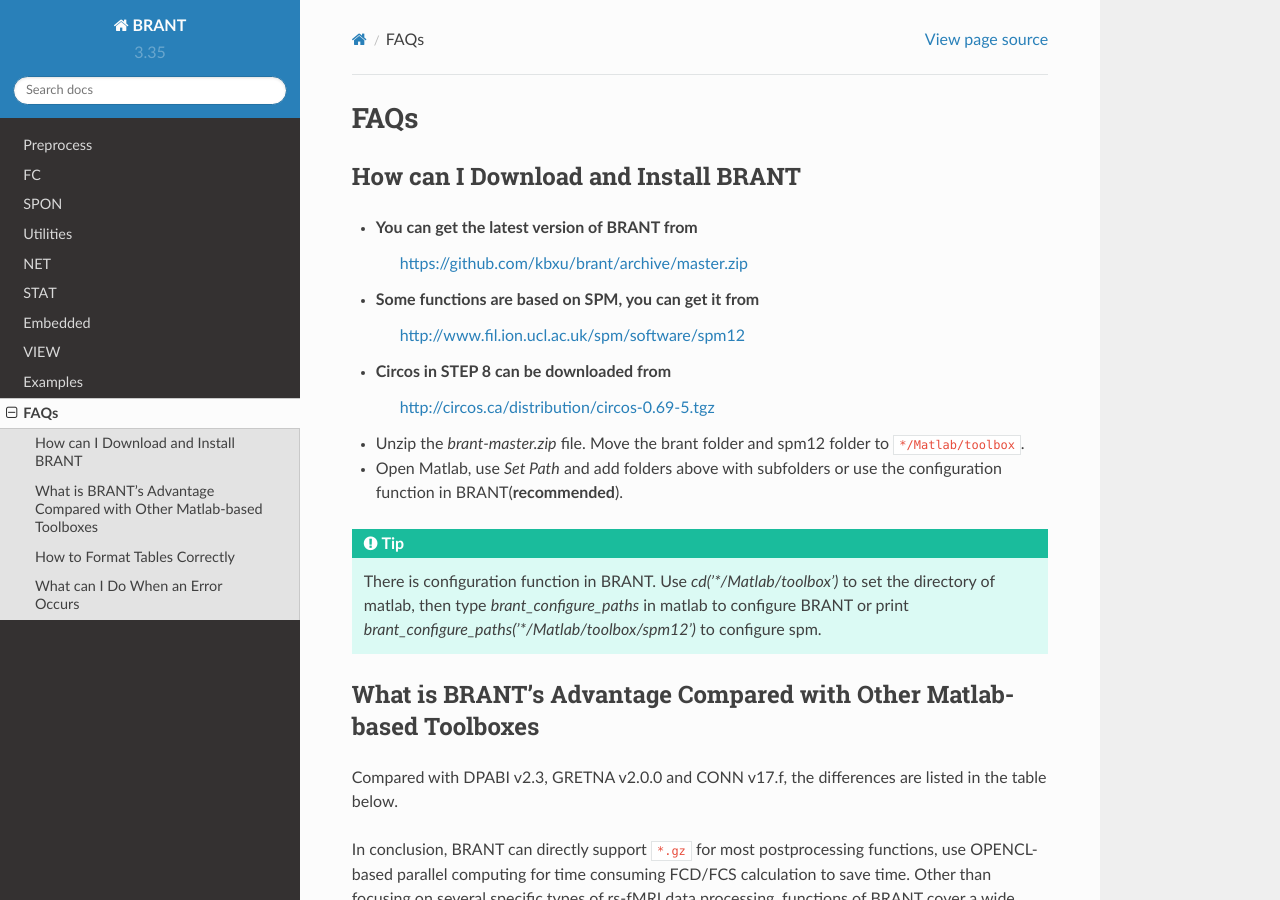
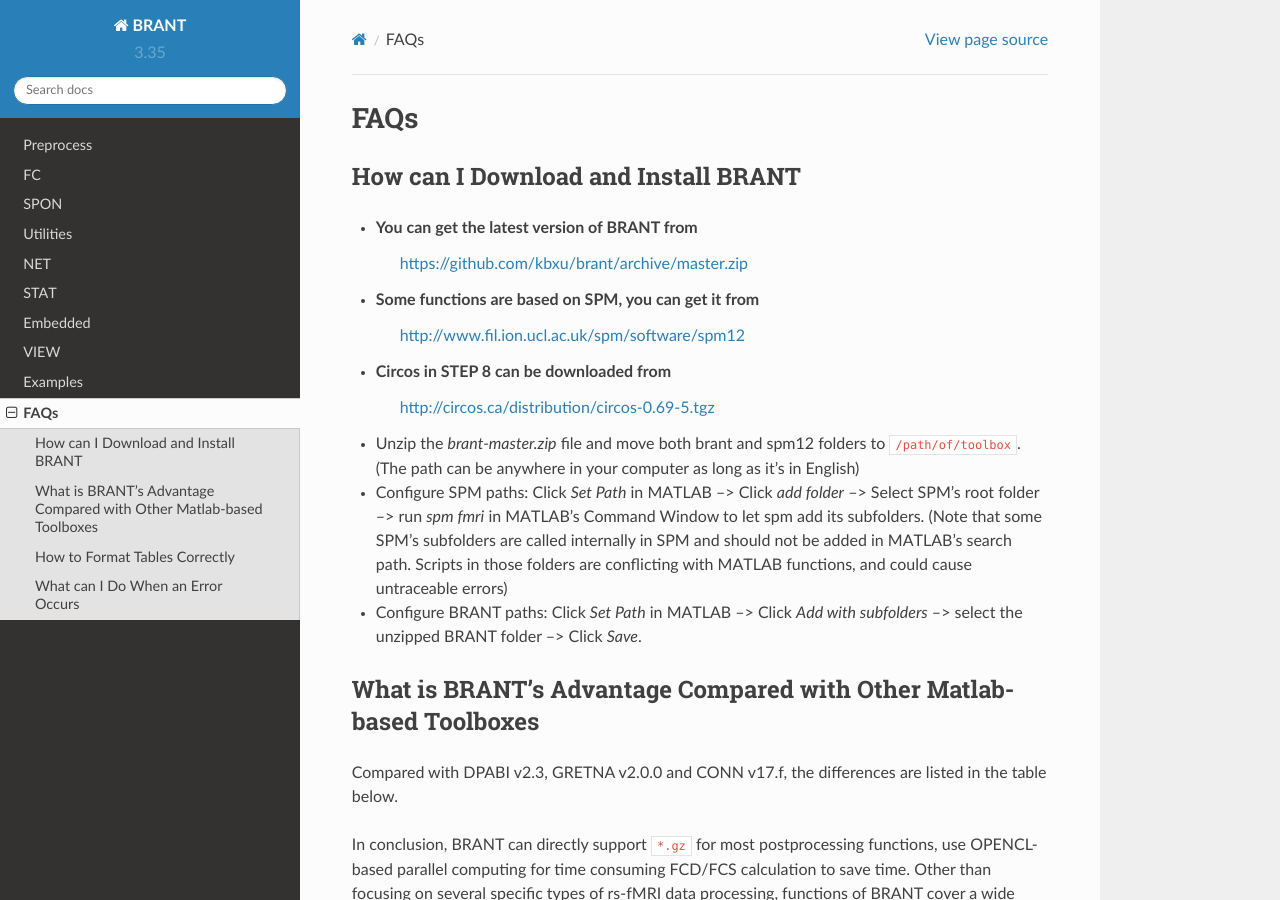
Before and after one commit to YongLiuLab/brant, a Sphinx documentation site: the page built from source/FAQs.txt, in a window 1280 px wide and 900 px high. Built offline with Sphinx 7.4.7 and the Read the Docs theme 2.0.0, drawn with Linux system fonts in a browser that asks for light colours; pages that are not in the unit, such as notebooks, are missing from menus.

Commit message:
Update FAQs.txt
Update Download and Install part

```diff
--- a/source/FAQs.txt
+++ b/source/FAQs.txt
@@ -11,12 +11,15 @@
 * Circos in STEP 8 can be downloaded from
     http://circos.ca/distribution/circos-0.69-5.tgz
 
-* Unzip the *brant-master.zip* file. Move the brant folder and spm12 folder to :file:`\*/Matlab/toolbox`.
+* Unzip the *brant-master.zip* file and move both brant and spm12 folders to :file:`/path/of/toolbox`. (The path can be anywhere in your computer as long as it's in English)
+* Configure SPM paths: Click *Set Path* in MATLAB --> Click *add folder* --> Select SPM's root folder --> run *spm fmri* in MATLAB's Command Window to let spm add its subfolders. (Note that some SPM's subfolders are called internally in SPM and should not be added in MATLAB's search path. Scripts in those folders are conflicting with MATLAB functions, and could cause untraceable errors)
+* Configure BRANT paths: Click *Set Path* in MATLAB --> Click *Add with subfolders* --> select the unzipped BRANT folder --> Click *Save*.
 
-* Open Matlab, use *Set Path* and add folders above with subfolders or use the configuration function in BRANT(**recommended**).
-
-.. tip::
-	There is configuration function in BRANT. Use *cd('\*/Matlab/toolbox')* to set the directory of matlab, then type *brant_configure_paths* in matlab to configure BRANT or print *brant_configure_paths('\*/Matlab/toolbox/spm12')* to configure spm.
+.. (Tip) An alternative way to configure both SPM and BRANT Paths:::
+	Run in MATLAB's Command Window:
+	*cd('/path/of/unzipped/brant/');* % to set current working directory to the unzipped brant
+	*brant_configure_paths;* % to do *add with subfolders* for BRANT
+	*brant_configure_paths('/path/of/spm12/');* % to add SPM's paths
 
 
 What is BRANT's Advantage Compared with Other Matlab-based Toolboxes
```
